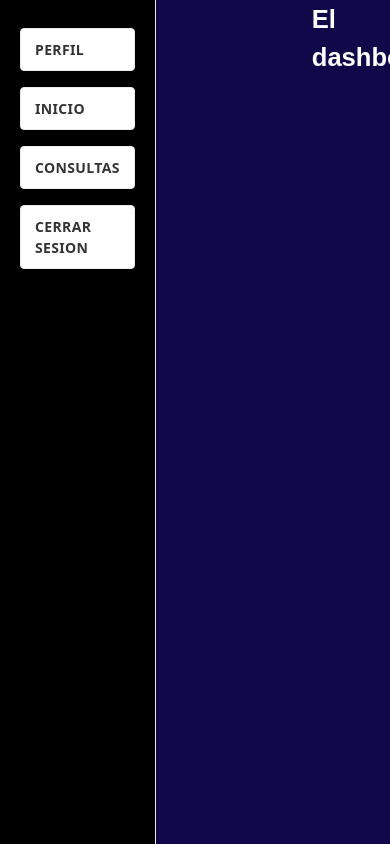
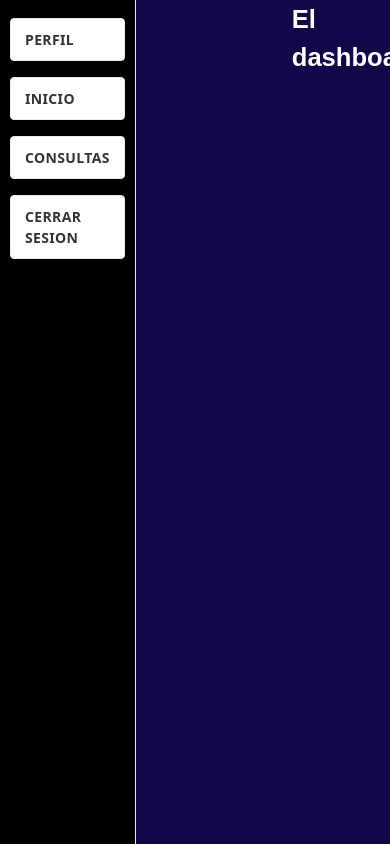
Before and after one commit to Xavybarcenas/vitfile_nextjs, a Next.js app: page /registro in a window 390 px wide. Shown: the top 844 px of the page. Built offline with nearby package versions, Linux system fonts and the light colour scheme.

Commit message:
agregado funcion para pantalla pequena

```diff
--- a/components/styles/options.module.css
+++ b/components/styles/options.module.css
@@ -37,3 +37,19 @@
     padding: 8px 16px;
     height: 28px;
   }
+
+
+  @media screen and (min-width: 320px) and (max-width: 768px) {
+    .nav {
+
+      height: 100vh;
+      display: flex;
+      flex-direction: column;
+      background-color: black;
+      padding: 10px;
+      border-right: 1px solid #eaeaea;
+    }
+
+
+
+  }
```
